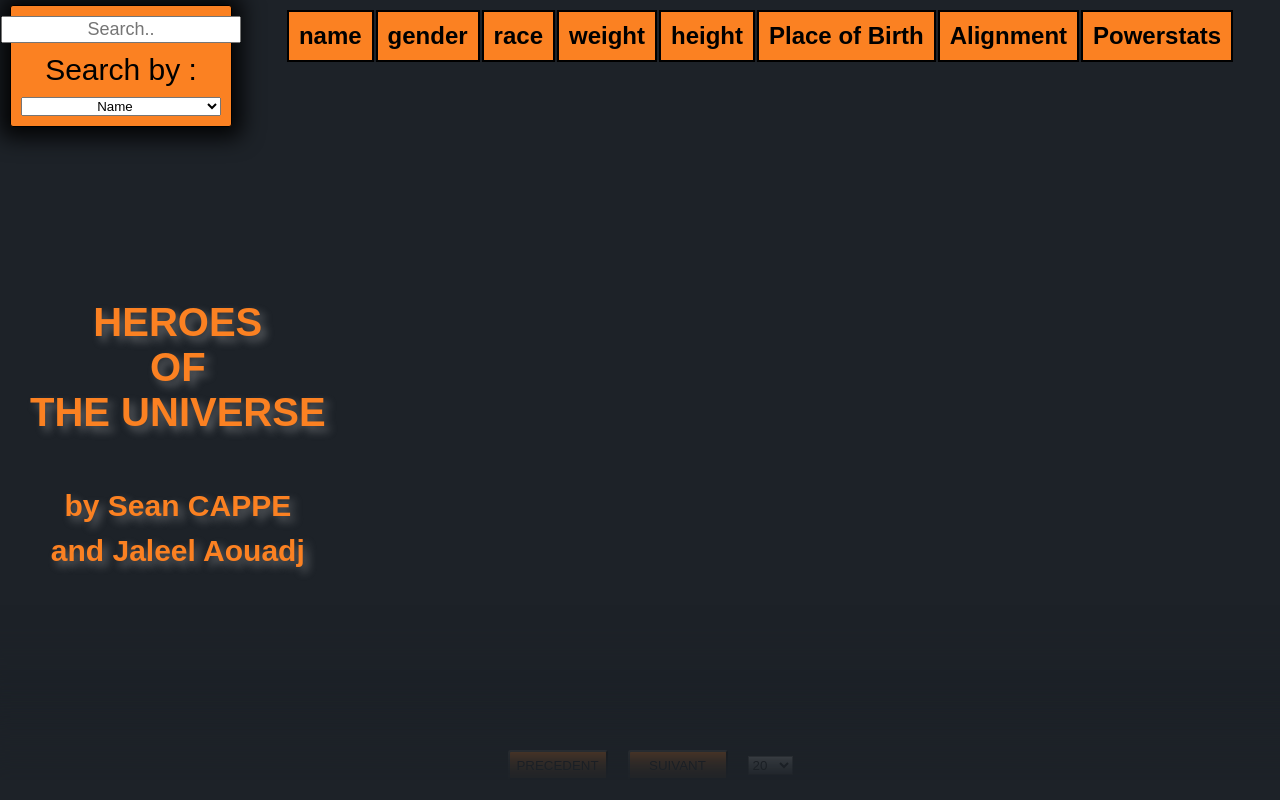
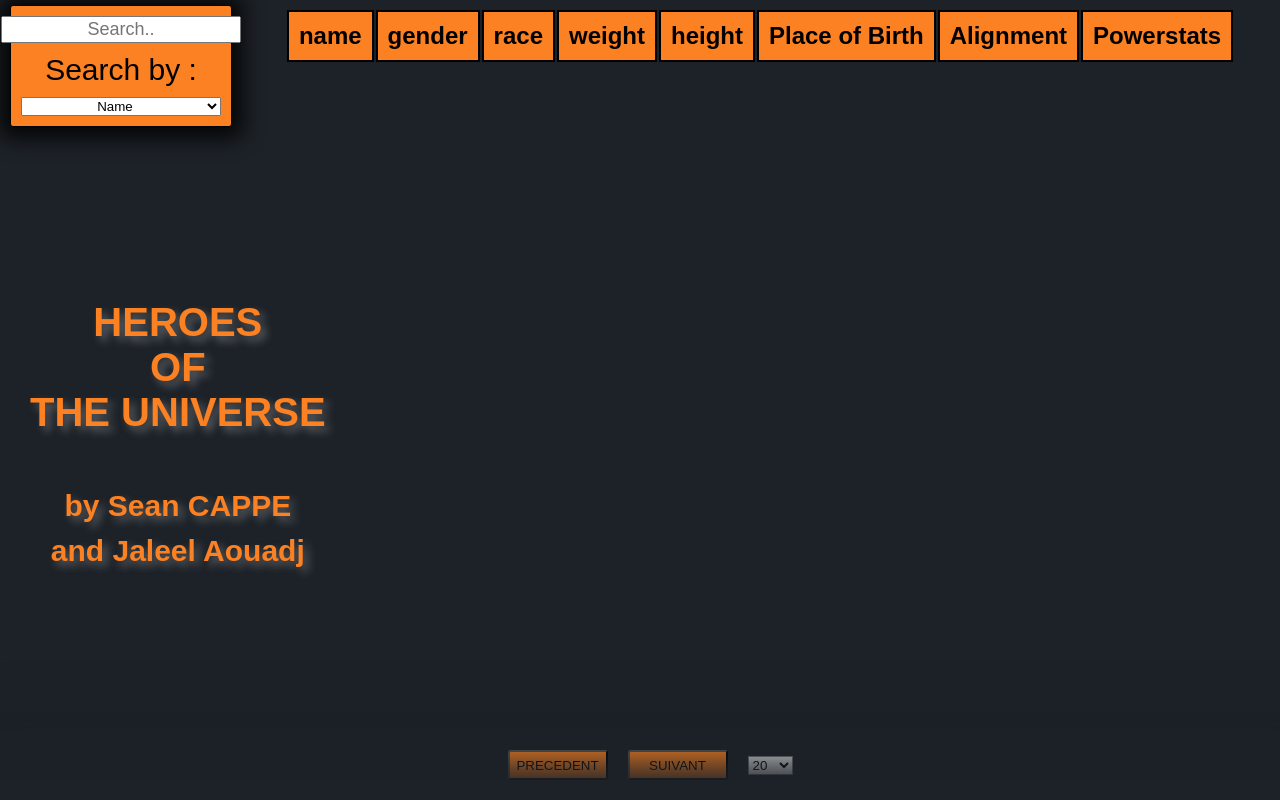
Before and after one commit to Bontaaz/Shrekos-portable, a plain HTML site: page index.html in a window 1280 px wide. Drawn offline with Linux system fonts and the light colour scheme; no server answers; a web font is replaced by a local one.

Commit message:
tout marche b1

```diff
--- a/index.html
+++ b/index.html
@@ -85,8 +85,9 @@
 
         }
         footer {
+            z-index: 0;
             -webkit-box-shadow: 0px 0px 50px 50px #1D2228;
-box-shadow: 0px 0px 50px 50px #1D2228;
+            box-shadow: 0px 0px 40px 20px #1D2228;
             padding: 10px;
             display :flex;
             align-items: center;
@@ -107,6 +108,7 @@ box-shadow: 0px 0px 50px 50px #1D2228;
             text-align: center;
         }
         button{
+            z-index: 1;
             margin: 10px;
             background-color: #FB8122;
             height: 30px;
--- a/main.js
+++ b/main.js
@@ -44,7 +44,7 @@ grossefonction().then((res) => {
 })
 
 
-
+url()
 
 const input = document.getElementById('myInput')
 const select = document.getElementById('select')
```
